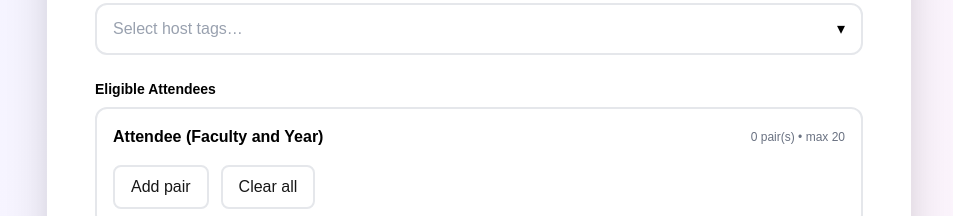
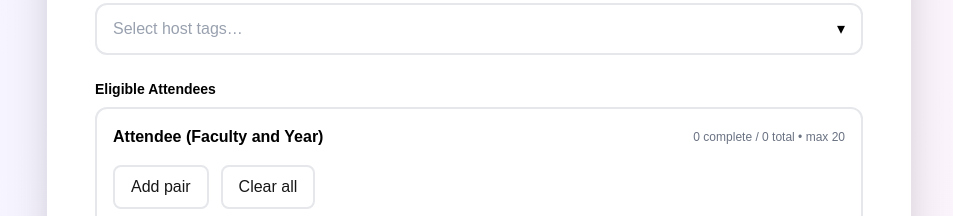
Before and after one commit to RTBS-ISP/UniPlus, a Next.js app in the folder frontend/uniplus/: page /events/create in a window 1280 px wide. Shown: the part 1040-1256 px from the top of the page, without its empty margins (161-1114 px from the left). Built offline with nearby package versions, Linux system fonts and the light colour scheme.

Commit message:
feat: integrate AttendeePairs, auto-derive Host, encode attendee tags

```diff
--- a/frontend/uniplus/app/components/createevents/attendee-pairs.tsx
+++ b/frontend/uniplus/app/components/createevents/attendee-pairs.tsx
@@ -5,8 +5,9 @@ import React, { useEffect, useMemo, useRef, useState } from "react";
 type Pair = { faculty: string; year: string };
 
 export type AttendeePairsProps = {
-  value: string; // JSON string: [{ faculty, year }]
+  value: string;                          // JSON: [{ faculty, year }]
   onChange: (next: string) => void;
+  onDuplicateAttempt?: (pair: Pair) => void; // notified AFTER render
   facultyOptions: string[];
   yearOptions: Array<string | number>;
   maxPairs?: number;
@@ -14,91 +15,94 @@ export type AttendeePairsProps = {
   title?: string;
 };
 
-function parsePairs(v: string): Pair[] {
+function parsePairs(v: unknown): Pair[] {
   try {
-    const arr = JSON.parse(v);
+    const s = typeof v === "string" ? v : "[]";
+    const arr = JSON.parse(s);
     if (!Array.isArray(arr)) return [];
-    const seen = new Set<string>();
-    const out: Pair[] = [];
-    for (const x of arr) {
-      const faculty = String(x?.faculty ?? "").trim();
-      const year = String(x?.year ?? "").trim();
-      if (!faculty || !year) continue;
-      const key = `${faculty}::${year}`.toLowerCase();
-      if (seen.has(key)) continue;
-      seen.add(key);
-      out.push({ faculty, year });
-    }
-    return out;
+    return arr.map((x) => ({
+      faculty: String(x?.faculty ?? "").trim(),
+      year: String(x?.year ?? "").trim(),
+    })); // keep blanks
   } catch {
     return [];
   }
 }
-
-function stringifyPairs(arr: Pair[]): string {
-  return JSON.stringify(arr);
-}
-
-function keyOf(p: Pair) {
-  return `${p.faculty}::${p.year}`.toLowerCase();
-}
+const stringify = (arr: Pair[]) => JSON.stringify(arr);
+const keyOf = (p: Pair) => `${p.faculty}::${p.year}`.toLowerCase();
 
 export default function AttendeePairs({
   value,
   onChange,
+  onDuplicateAttempt,
   facultyOptions,
   yearOptions,
   maxPairs = 50,
   name,
   title = "Attendee (Faculty × Year)",
 }: AttendeePairsProps) {
-  // initialize from external value
   const [rows, setRows] = useState<Pair[]>(() => parsePairs(value));
+  const lastValueRef = useRef<string>(typeof value === "string" ? value : "[]");
 
-  const completePairs = useMemo(() => rows.filter((r) => r.faculty && r.year), [rows]);
+  // hold dup to notify parent AFTER commit (avoids setState-in-render)
+  const [lastDup, setLastDup] = useState<Pair | null>(null);
 
-  // --- FIX 1: stable onChange via ref; emit only on real change
-  const onChangeRef = useRef(onChange);
+  // emit local -> parent only when changed vs last prop value
   useEffect(() => {
-    onChangeRef.current = onChange;
-  }, [onChange]);
+    const next = stringify(rows);
+    if (next !== lastValueRef.current) onChange(next);
+    // eslint-disable-next-line react-hooks/exhaustive-deps
+  }, [rows]);
 
+  // sync from parent only when prop actually changed externally
   useEffect(() => {
-    const next = stringifyPairs(completePairs);
-    if (next !== value) {
-      onChangeRef.current(next); // why: avoid infinite loop by skipping identical values
-    }
-    // eslint-disable-next-line react-hooks/exhaustive-deps
-  }, [completePairs, value]);
-
-  // keep in sync if parent changes externally
-  useEffect(() => {
-    const external = parsePairs(value);
-    const externalStr = stringifyPairs(external);
-    const currentStr = stringifyPairs(completePairs);
-    if (externalStr !== currentStr) {
-      setRows(external);
+    const incoming = typeof value === "string" ? value : "[]";
+    if (incoming !== lastValueRef.current) {
+      lastValueRef.current = incoming;
+      const external = parsePairs(incoming);
+      const extStr = stringify(external);
+      const curStr = stringify(rows);
+      if (extStr !== curStr) setRows(external);
     }
     // eslint-disable-next-line react-hooks/exhaustive-deps
   }, [value]);
 
-  const dupKeys = useMemo(() => {
-    const seen = new Set<string>();
-    const dups = new Set<string>();
-    for (const r of completePairs) {
-      const k = keyOf(r);
-      if (seen.has(k)) dups.add(k);
-      else seen.add(k);
+  // notify parent after commit
+  useEffect(() => {
+    if (!lastDup) return;
+    const p = lastDup;
+    setLastDup(null);
+    onDuplicateAttempt?.(p); // why: show single bottom error
+    // eslint-disable-next-line react-hooks/exhaustive-deps
+  }, [lastDup]);
+
+  const completeCount = useMemo(() => rows.filter((r) => r.faculty && r.year).length, [rows]);
+  const canAdd = rows.length < maxPairs;
+
+  const isDuplicateCandidate = (idx: number, candidate: Pair) => {
+    if (!candidate.faculty || !candidate.year) return false;
+    const candKey = keyOf(candidate);
+    for (let i = 0; i < rows.length; i++) {
+      if (i === idx) continue;
+      const r = rows[i];
+      if (r.faculty && r.year && keyOf(r) === candKey) return true;
     }
-    return dups;
-  }, [completePairs]);
-
-  const canAdd = rows.length < maxPairs;
+    return false;
+  };
 
   const updateRow = (idx: number, patch: Partial<Pair>) => {
     setRows((rs) => {
+      const current = rs[idx] ?? { faculty: "", year: "" };
+      const candidate: Pair = { ...current, ...patch };
+
+      if (isDuplicateCandidate(idx, candidate)) {
+        // remove the dup row and notify later
+        setLastDup(candidate);
+        return rs.filter((_, i) => i !== idx);
+      }
+
       const next = rs.slice();
-      next[idx] = { ...next[idx], ...patch };
+      next[idx] = candidate;
       return next;
     });
   };
@@ -117,15 +121,12 @@ export default function AttendeePairs({
       <div className="mb-3 flex items-center justify-between">
         <h4 className="font-semibold text-black">{title}</h4>
         <div className="text-xs text-gray-500">
-          {completePairs.length} pair(s){maxPairs ? ` • max ${maxPairs}` : ""}
+          {completeCount} complete / {rows.length} total{maxPairs ? ` • max ${maxPairs}` : ""}
         </div>
       </div>
 
       <div className="space-y-3">
-        {rows.map((row, idx) => {
-          const k = keyOf(row);
-          const isDup = row.faculty && row.year && dupKeys.has(k);
-          return (
+        {rows.map((row, idx) => (
           <div key={idx} className="grid grid-cols-1 md:grid-cols-[1fr_140px_auto] gap-3 items-center">
             <select
               value={row.faculty}
@@ -164,15 +165,8 @@ export default function AttendeePairs({
             >
               Remove
             </button>
-
-              {isDup && (
-                <div className="md:col-span-3 text-xs text-red-600">
-                  Duplicate pair: {row.faculty} × Year {row.year}
           </div>
-              )}
-            </div>
-          );
-        })}
+        ))}
       </div>
 
       <div className="mt-4 flex items-center gap-3">
@@ -193,7 +187,7 @@ export default function AttendeePairs({
         </button>
       </div>
 
-      {name && <input type="hidden" name={name} value={stringifyPairs(completePairs)} readOnly />}
+      {name && <input type="hidden" name={name} value={stringify(rows)} readOnly />}
     </div>
   );
 }
```
Lines whose indentation alone changed are shown as unchanged.
